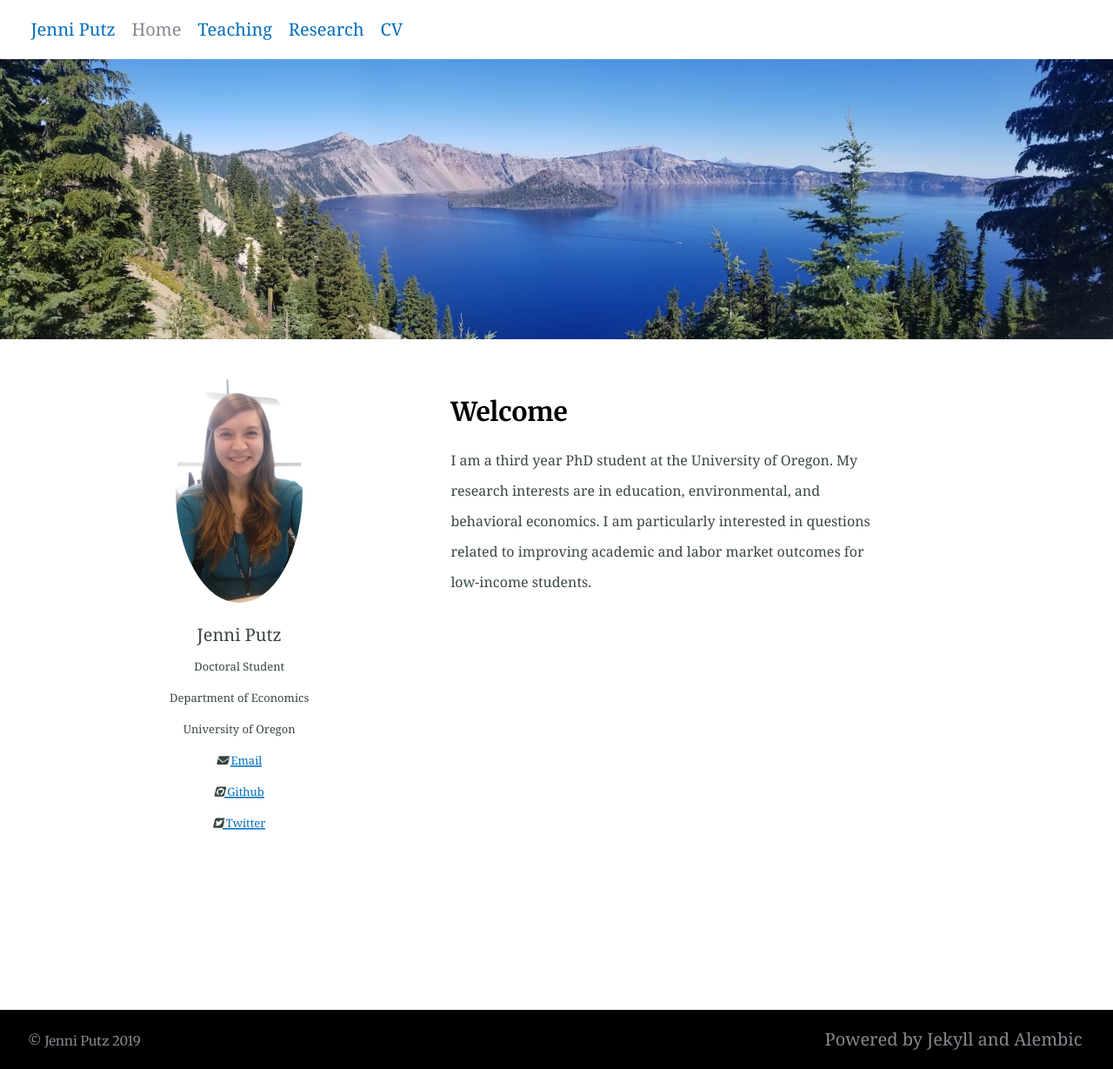
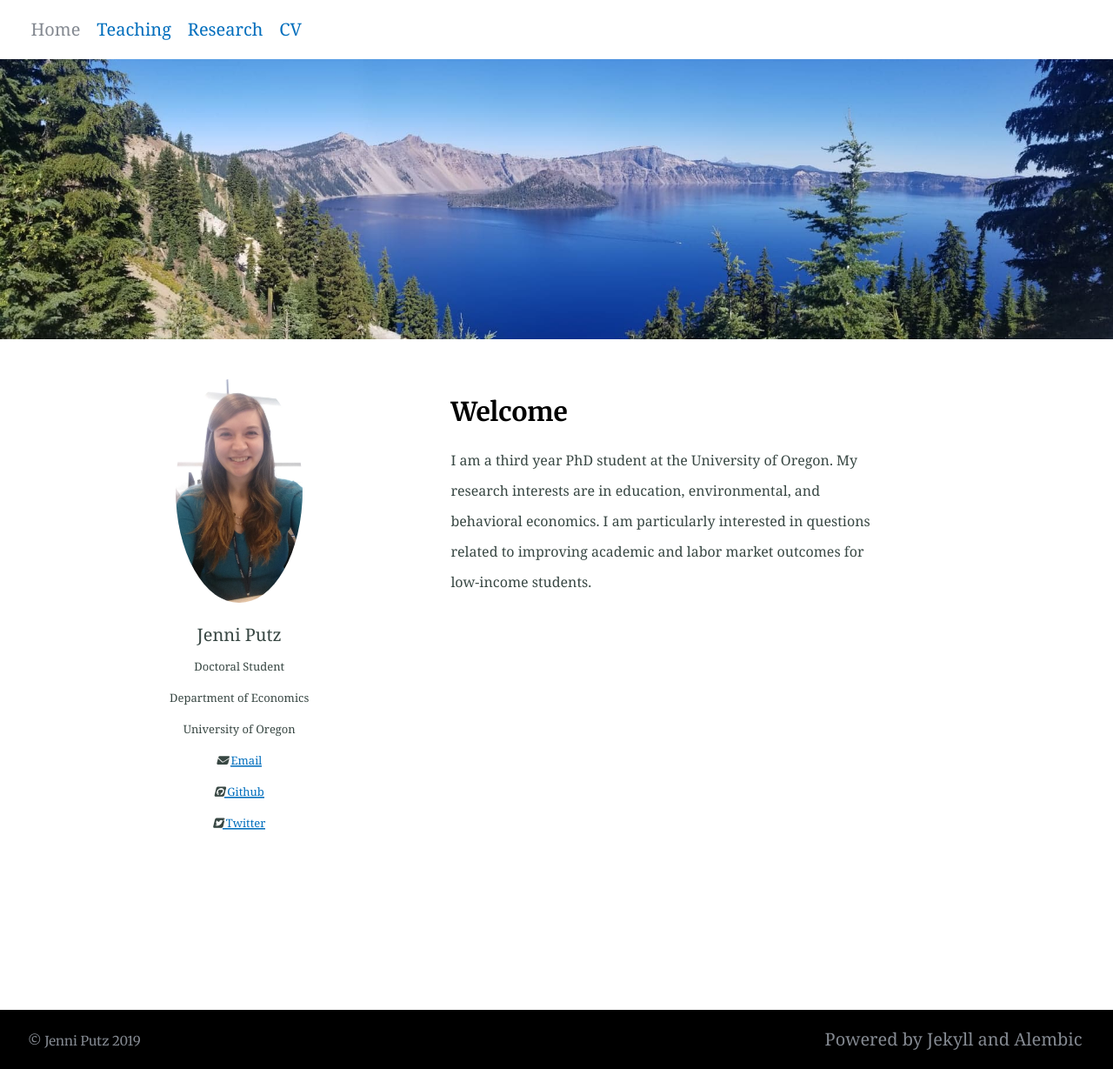
Before and after one commit to jenni-putz/1jenni-putz.github.io, a Jekyll site: the page built from index.md, in a window 1280 px wide. Shown: the whole page at 87% size. Built offline with Jekyll 4.4.1, drawn with Linux system fonts in a browser that asks for light colours; nearby versions of some CDN libraries; our own code applies the rules of GitHub Pages for plain Markdown files.

Commit message:
Update _config.yml

```diff
--- a/_config.yml
+++ b/_config.yml
@@ -101,7 +101,6 @@ favicons: # Favicons are also used in the manifest file. Syntax is 'size: path'
 
 # 9. Site navigation
 navigation_header:
-- title: Jenni Putz
 - title: Home
   url: /
 - title: Teaching
```
